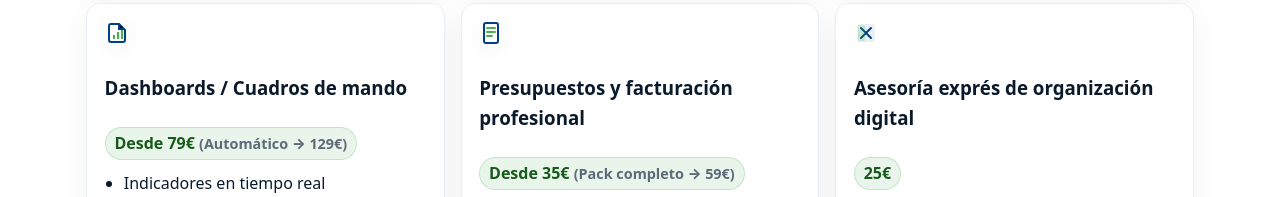
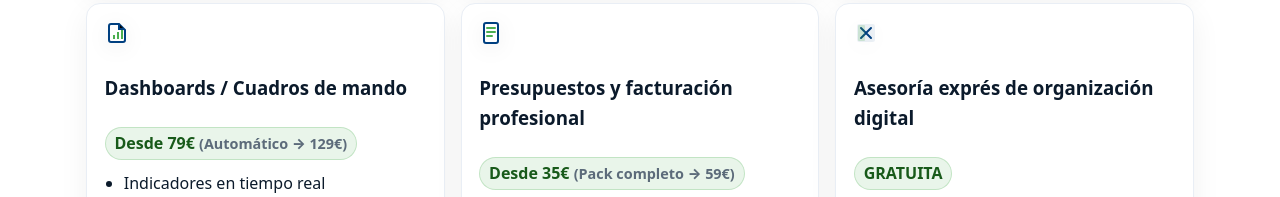
Before and after one commit to contapronow/contapronow-landing., a plain HTML site: page index.html in a window 1280 px wide. Shown: the part 1731-1928 px from the top of the page. Drawn offline with Linux system fonts and the light colour scheme.

Commit message:
Update index.html

```diff
--- a/index.html
+++ b/index.html
@@ -167,7 +167,7 @@
           <article class="card service reveal">
             <img class="svc-icon" src="/assets/icons/services/icon-excel.svg" alt="" width="48" height="48" />
             <h3>Asesoría exprés de organización digital</h3>
-            <p class="price">25€</p>
+            <p class="price">GRATUITA</p>
             <ul class="bullets"><li>Sesión 1:1 por videollamada</li><li>Plan de acción inmediato</li><li>Seguimiento por WhatsApp</li><li>Entrega: inmediata tras la sesión</li></ul>
             <a class="btn btn-ghost" href="https://wa.me/34634753021?text=Quiero%20una%20asesor%C3%ADa%20expr%C3%A9s">Pedir presupuesto</a>
           </article>
```
